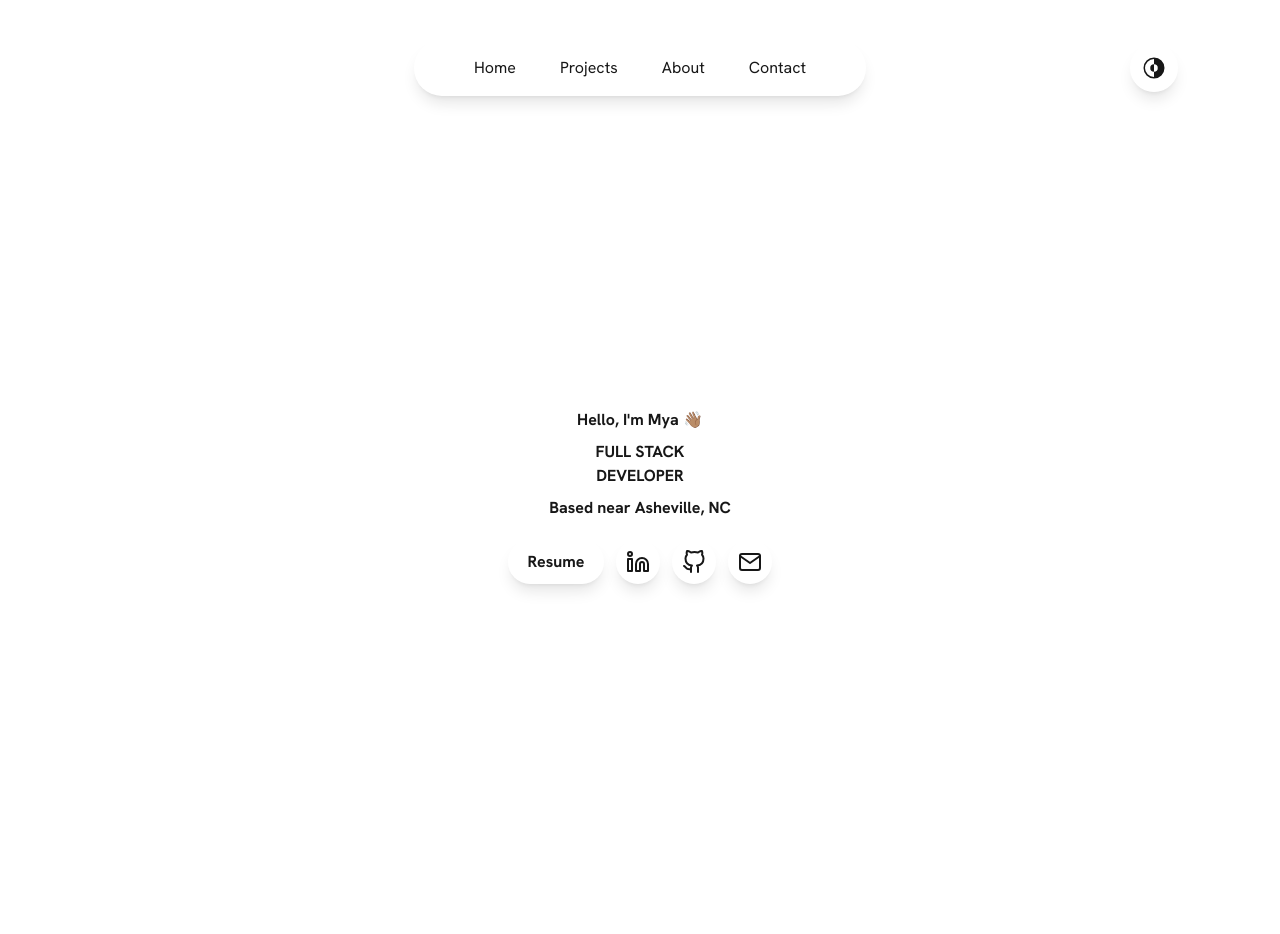
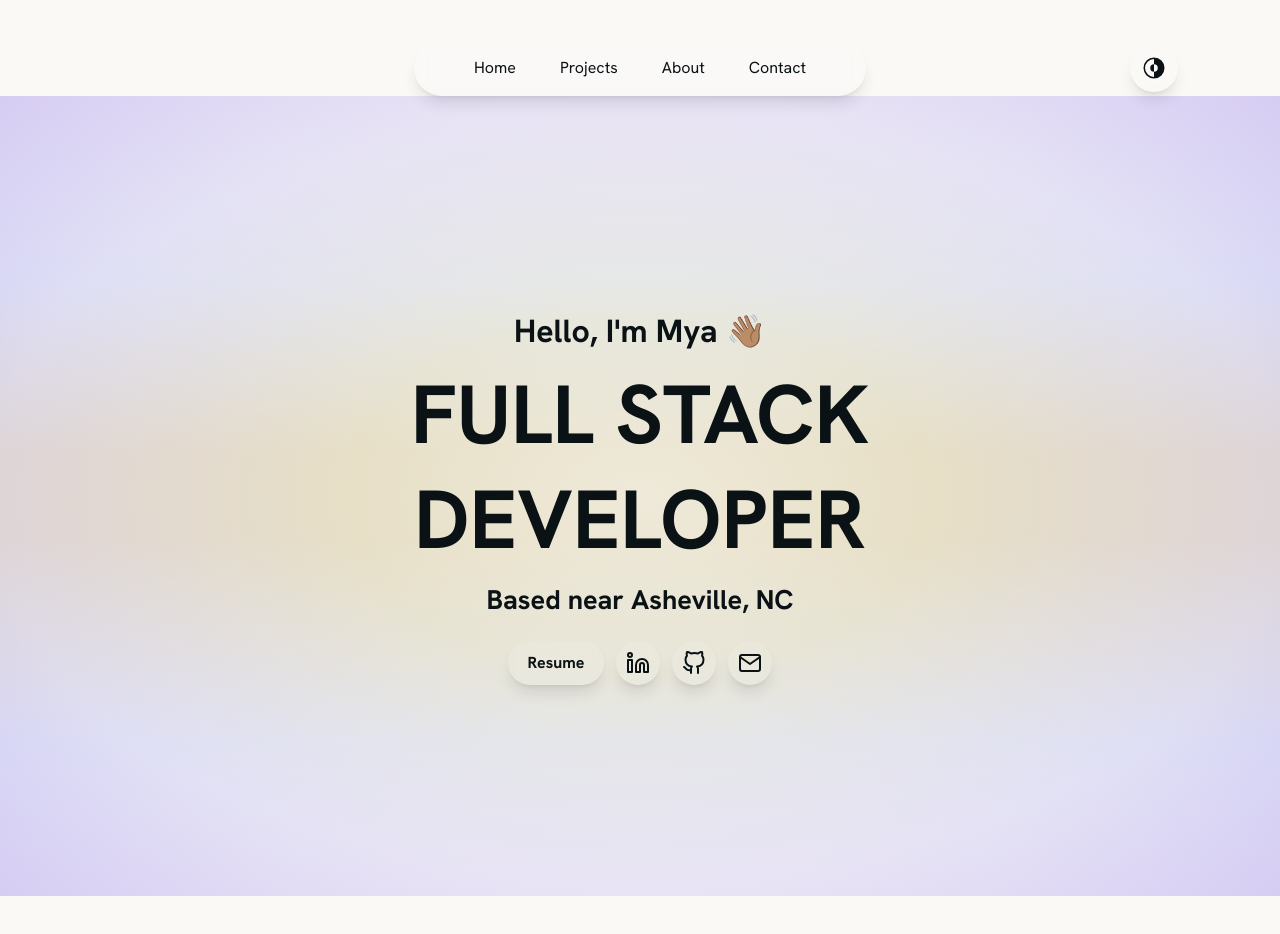
Before and after one commit to myavonbehren/portfolio, a Next.js app in the folder mya-portfolio/: page / in a window 1280 px wide. Shown: the top 934 px of the page. Built offline with nearby package versions, Linux system fonts and the light colour scheme.

Commit message:
create text styles

```diff
--- a/mya-portfolio/src/app/globals.css
+++ b/mya-portfolio/src/app/globals.css
@@ -1,8 +1,8 @@
 @import "tailwindcss";
 
 :root {
-  --background: #ffffff;
-  --foreground: #171717;
+  --background: #FAF9F6FF;
+  --foreground: #0B1215FF;
 }
 
 body {
@@ -10,3 +10,45 @@ body {
   color: var(--foreground);
   font-family: Arial, Helvetica, sans-serif;
 }
+
+.fluid-xxxl {
+  font-size: calc(50px + 23 * ((100vw - 320px) / 680));
+  line-height: calc(55px + 35 * ((100vw - 320px) / 680));
+}
+
+.fluid-xxl {
+  font-size: calc(30px + 5 * ((100vw - 320px) / 680));
+  line-height: calc(65px * ((100vw - 320px) / 680));
+}
+
+.fluid-xl {
+  font-size: calc(25px + 5 * ((100vw - 320px) / 680));
+  line-height: calc(45px * ((100vw - 320px) / 680));
+}
+
+.fluid-l {
+  font-size: calc(20px + 5 * ((100vw - 320px) / 680));
+  line-height: calc(40px * ((100vw - 320px) / 680));
+}
+
+.fluid-m {
+  font-size: calc(18px + 2 * ((100vw - 320px) / 680));
+  line-height: calc(26px * ((100vw - 320px) / 680));
+}
+
+
+.fluid-s {
+  font-size: calc(16px + 2 * ((100vw - 320px) / 680));
+  line-height: calc(20px * ((100vw - 320px) / 680));
+}
+
+.fluid-xs {
+  font-size: calc(12px * ((100vw - 320px) / 680));
+  line-height: calc(15px * ((100vw - 320px) / 680));
+}
+
+.bg-gradient {
+  background: radial-gradient(85.01% 80.94% at 50% 50%, var(--Color-Palette-Light-White, rgba(250, 249, 246, 0.40)) 0%, var(--Color-Palette-Light-Pearl, rgba(231, 223, 198, 0.40)) 27.03%, rgba(208, 197, 243, 0.40) 59.87%, rgba(157, 134, 239, 0.40) 87.22%, var(--Color-Palette-Light-Majorelle-Blue, rgba(98, 60, 234, 0.40)) 100%), linear-gradient(0deg, var(--Color-Palette-Light-White, #FAF9F6) 0%, #E9F1F7 19.23%, #E7DFC6 44.71%, #E7DFC6 55.29%, #E9F1F7 76.44%, var(--Color-Palette-Light-White, #FAF9F6) 100%), var(--Color-Palette-Light-White, #FAF9F6);}
+
+/* font-size: calc([minimum size] + ([maximum size] - [minimum size]) * ((100vw - [minimum viewport width]) / ([maximum viewport width] - [minimum viewport width])));
+*/
```
Also changed, not shown: 1 other file (tests, documents, lock files or other folders).
